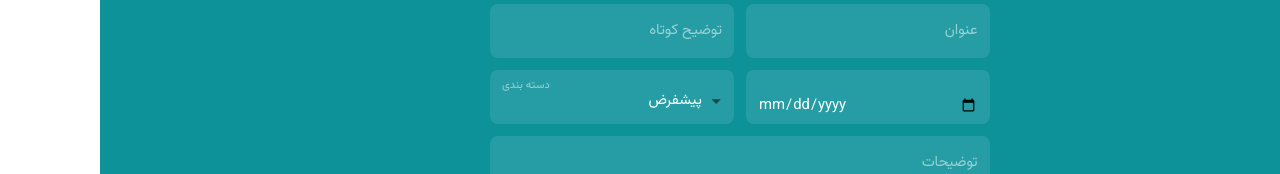
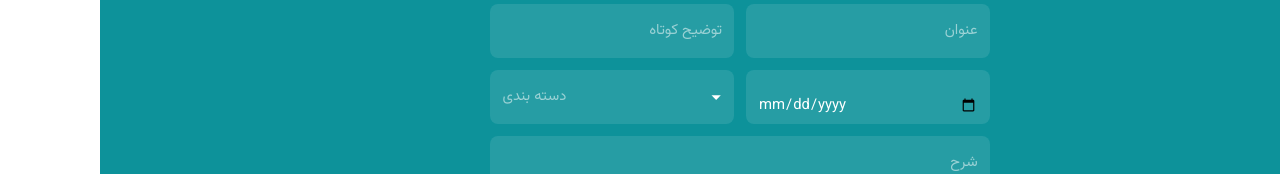
Before and after one commit to Hadi-Abedini/ArtHall, a React (Vite) app: page /task in a window 1280 px wide. Shown: the part 276-450 px from the top of the page. Built offline with nearby package versions, Linux system fonts and the light colour scheme.

Commit message:
fix layout style

```diff
--- a/src/components/Form/CategorySelect.jsx
+++ b/src/components/Form/CategorySelect.jsx
@@ -1,4 +1,4 @@
-import { FormControl, InputLabel, NativeSelect } from "@mui/material";
+import { FormControl, InputLabel, MenuItem, Select } from "@mui/material";
 
 function CategorySelect({ id, label, options }) {
   return (
@@ -8,15 +8,31 @@ function CategorySelect({ id, label, options }) {
       <InputLabel sx={{ color: "#ffffff87" }} id="select-label">
         {label}
       </InputLabel>
-      <NativeSelect
+      <Select
         labelId="select-label"
         id={id}
-        sx={{ color: "white", label: { color: "#ffffff87" } }}
+        sx={{
+          color: "white",
+          backgroundColor: "transparent",
+          ":hover": {
+            backgroundColor: "transparent",
+          },
+          ":focus": { backgroundColor: "transparent" },
+          ".MuiSvgIcon-root path": { fill: "white" },
+          ".MuiSvgIcon-root": { backgroundColor: "transparent" },
+        }}
         disableUnderline>
-        {options.map((option) => {
-          return <option value={option.value}>{option.title}</option>;
+        {options.map((option, index) => {
+          return (
+            <MenuItem
+              defaultValue={index === 0 ? true : ""}
+              key={index}
+              value={option.value}>
+              {option.title}
+            </MenuItem>
+          );
         })}
-      </NativeSelect>
+      </Select>
     </FormControl>
   );
 }
--- a/src/components/Form/Form.jsx
+++ b/src/components/Form/Form.jsx
@@ -48,7 +48,7 @@ function Form() {
               label={"دسته بندی"}
               options={[{ title: "پیشفرض", value: "defult" }]}
             />
-            <TextArea id={"description"} label={"توضیحات"} rows={4} />
+            <TextArea id={"description"} label={"شرح"} rows={4} />
             <div className="w-full col-span-2 flex justify-end">
               <SubmitButton type="submit">ذخیره</SubmitButton>
             </div>
```
